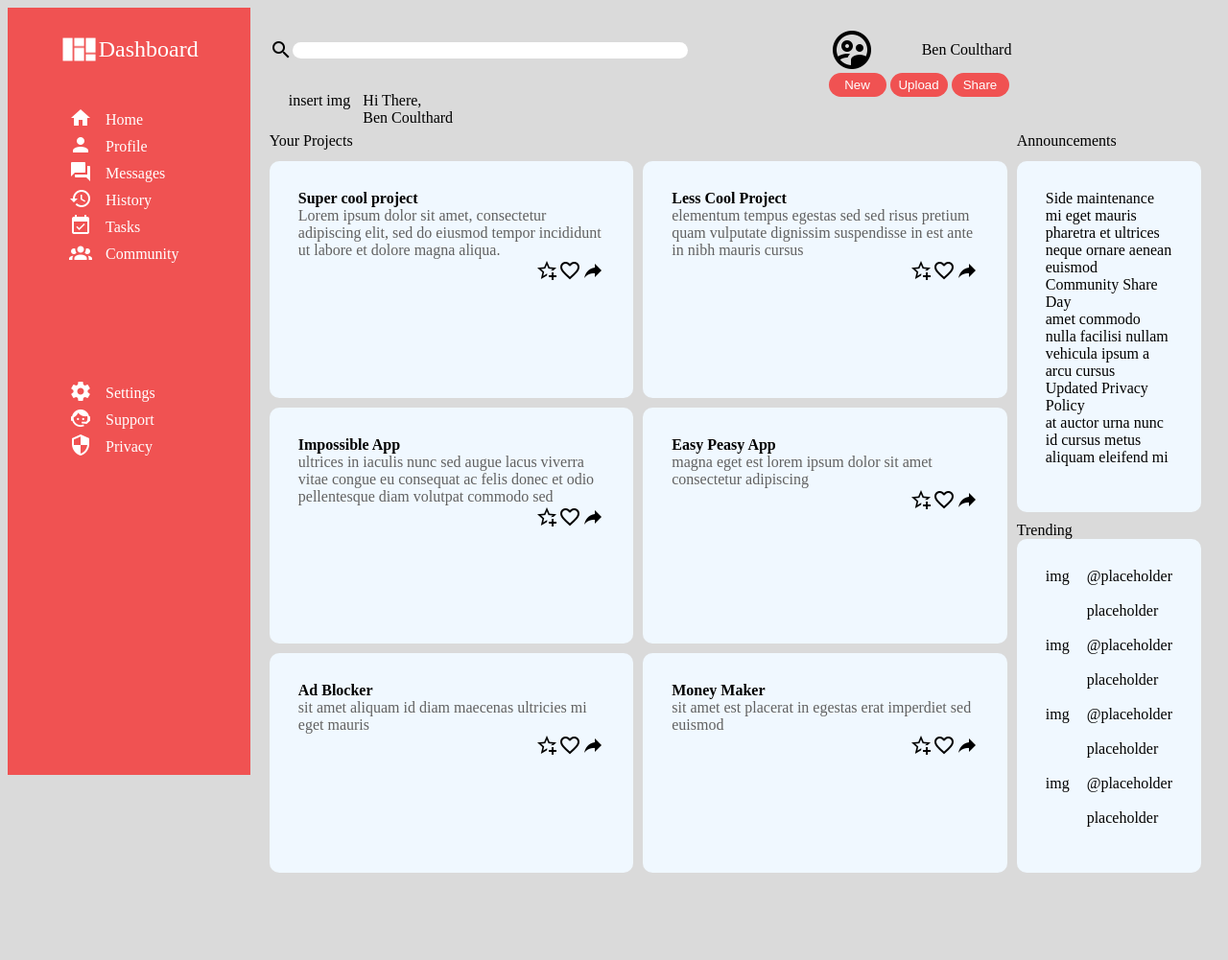
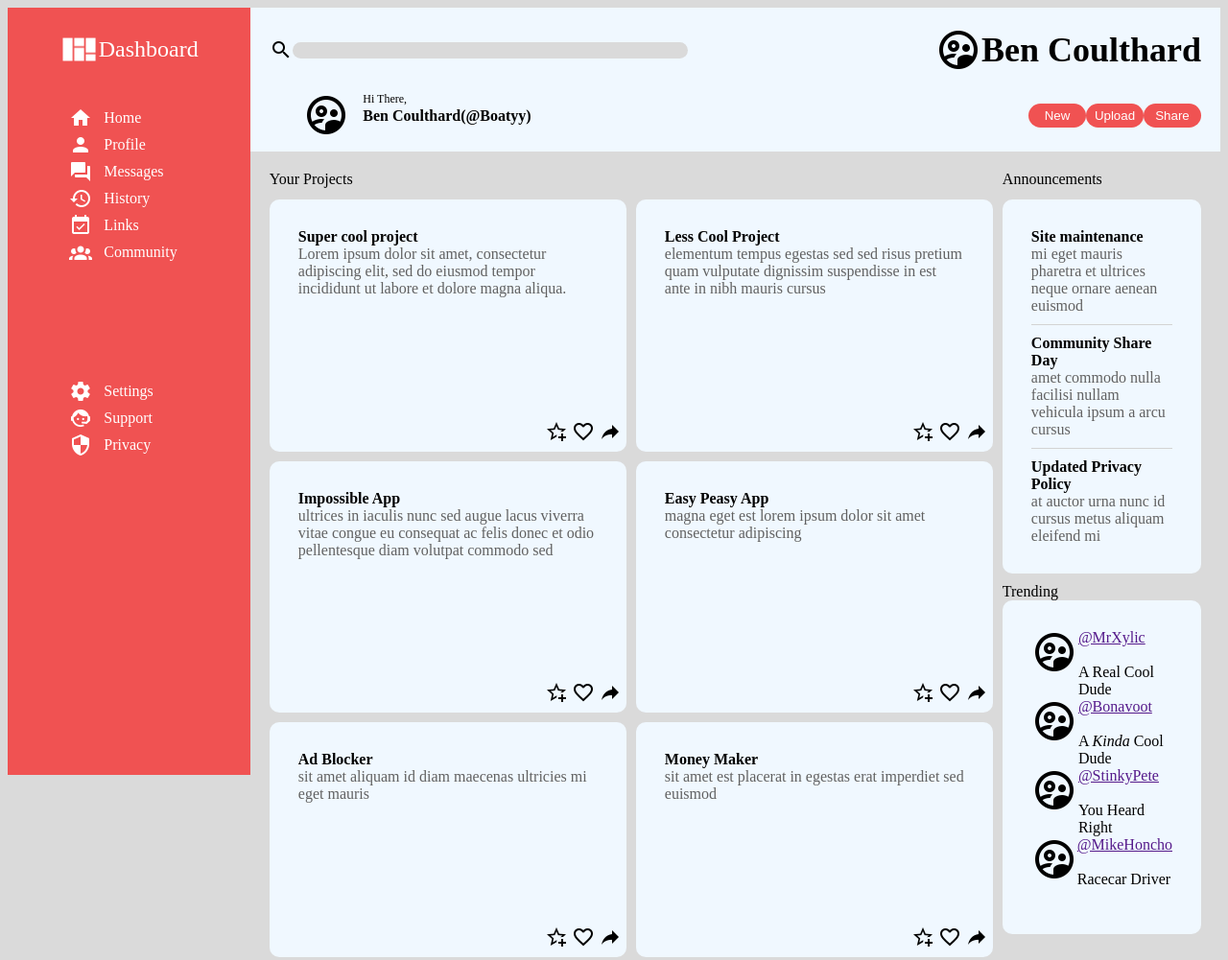
Before and after one commit to GitBoatyy/admin-dashboard, a plain HTML site: page index.html in a window 1280 px wide. Shown: the whole page at 96% size. Before the commit the page ends 938 px from the top, so only its background shows below. Drawn offline with Linux system fonts and the light colour scheme.

Commit message:
styling. unification.

```diff
--- a/index.html
+++ b/index.html
@@ -15,9 +15,9 @@
             Ben Coulthard
         </div>
         <div class="header-greet">
-            <div class="header-logo">insert img</div>
+            <div class="header-logo"><img src="./img/accountbig.png" alt=""></div>
             <div class="header-greet-hi">Hi There,</div>
-            <div class="header-greet-name">Ben Coulthard</div>
+            <div class="header-greet-name">Ben Coulthard(@Boatyy)</div>
         </div>
         <div class="header-control">
         <button>New</button>
@@ -34,27 +34,27 @@
             <div class="sidebar-links">
                 <ul class="top">
                     <img src="./img/home.png" alt="">
-                    <li>Home</li>
+                    <a href="">Home</a>
                     <img src="./img/account.png" alt="">
-                    <li>Profile</li>
+                    <a href="">Profile</a>
                     <img src="./img/forum.png" alt="">
-                    <li>Messages</li>
+                    <a href="">Messages</a>
                     <img src="./img/history.png" alt="">
-                    <li>History</li>
+                    <a href="">History</a>
                     <img src="./img/calendar-check.png" alt="">
-                    <li>Tasks</li>
+                    <a href="">Links</a>
                     <img src="./img/account-group.png" alt="">
-                    <li>Community</li>
+                    <a href="">Community</a>
                 </ul>
             </div>
             <div class="sidebar-links">
                 <ul class="bottom">
                     <img src="./img/cog.png" alt="">
-                    <li>Settings</li>
+                    <a href="">Settings</a>
                     <img src="./img/face-agent.png" alt="">
-                    <li>Support</li>
+                    <a href="">Support</a>
                     <img src="./img/security.png" alt="">
-                    <li>Privacy</li>
+                    <a href="">Privacy</a>
                 </ul>
             </div>
 
@@ -121,13 +121,15 @@
             </div>
             <div class="projects-container">
                 <div class=" announce-container">
-                    <div class="announce-topic">Side maintenance</div>
+                    <div class="announce-topic">Site maintenance</div>
                     <div class="announce-content">mi eget mauris pharetra et ultrices neque ornare aenean euismod</div>
                 </div>
+                <div class="announcement-border"></div>
                 <div class=" announce-container">
                     <div class="announce-topic">Community Share Day</div>
                     <div class="announce-content">amet commodo nulla facilisi nullam vehicula ipsum a arcu cursus</div>
                 </div>
+                <div class="announcement-border"></div>
                 <div class=" announce-container">
                     <div class="announce-topic">Updated Privacy Policy</div>
                     <div class="announce-content">at auctor urna nunc id cursus metus aliquam eleifend mi</div>
@@ -137,24 +139,24 @@
                 <div class="title"> Trending</div>
                 <div class="projects-container">
                     <div class="trending-link">
-                        <div class="trending-img"> img</div>
-                        <div class="trending-link">@placeholder</div>
-                        <div class="trending-desc">placeholder</div>
+                        <div class="trending-img"> <img src="./img/accountbig.png" alt=""></div>
+                        <div class="trending-link"><a href="">@MrXylic</a></div>
+                        <div class="trending-desc">A Real Cool Dude</div>
                     </div>
                     <div class="trending-link">
-                        <div class="trending-img"> img</div>
-                        <div class="trending-link">@placeholder</div>
-                        <div class="trending-desc">placeholder</div>
+                        <div class="trending-img"> <img src="./img/accountbig.png" alt=""></div>
+                        <div class="trending-link"><a href="">@Bonavoot</a></div>
+                        <div class="trending-desc">A <em> Kinda</em> Cool Dude</div>
                     </div>
                     <div class="trending-link">
-                        <div class="trending-img"> img</div>
-                        <div class="trending-link">@placeholder</div>
-                        <div class="trending-desc">placeholder</div>
+                        <div class="trending-img"> <img src="./img/accountbig.png" alt=""></div>
+                        <div class="trending-link"><a href="">@StinkyPete</a></div>
+                        <div class="trending-desc">You Heard Right</div>
                     </div>
                     <div class="trending-link">
-                        <div class="trending-img"> img</div>
-                        <div class="trending-link">@placeholder</div>
-                        <div class="trending-desc">placeholder</div>
+                        <div class="trending-img"> <img src="./img/accountbig.png" alt=""></div>
+                        <div class="trending-link"><a href="">@MikeHoncho</a></div>
+                        <div class="trending-desc">Racecar Driver</div>
                     </div>
                 </div>
             </div>
--- a/styles.css
+++ b/styles.css
@@ -3,7 +3,7 @@
 body{
     display: grid;
     grid-template-columns: 1fr 4fr;
-    grid-template-rows: 110px;
+    grid-template-rows: 150px;
     background-color: rgb(218, 218, 218);
 }
 
@@ -12,20 +12,33 @@ body{
     grid-column-end: 3;
     display: grid;
     grid-template-columns: 3fr 2fr;
-    grid-template-rows: 1fr 2fr;
+    grid-template-rows: auto;
     padding: 20px;
+    justify-content: center;
+    align-items: center;
+    background-color: aliceblue;
 }
 
 .header-greet{
     padding: 20px;
     display: grid;
     grid-template-columns: 1fr 6fr;
-    grid-template-rows: 1fr;
+    grid-template-rows: 1fr 2fr;
+}
+
+.header-greet-hi{
+font-size:12px;
+}
+
+.header-greet-name{
+    font-weight: bold;
 }
 
 .header-logo{
     grid-row-start: 1;
     grid-row-end: 3;
+    display: flex;
+    justify-content: center;
 }
 
 .header-search{
@@ -38,12 +51,20 @@ body{
     border: none;
     border-radius: 10px;
     width: 70%;
+    background-color: rgb(218, 218, 218);
 }
 
 .header-links{
-    display: grid;
-    grid-template-columns: 1fr 3fr;
-    justify-items: left;
+    display: flex;
+    justify-content: right;
+    align-items: center;
+    font-weight: bold;
+    font-size: 36px;
+}
+
+.header-control{
+    display: flex;
+    justify-content: right;
     align-items: center;
 }
 
@@ -54,6 +75,10 @@ button{
     border: none;
     height: 25px;
     width: 60px;
+}
+
+button:hover{
+    cursor: grab;
 }
 
 .sidebar{
@@ -81,8 +106,14 @@ button{
 ul{
     display: grid;
     grid-template-columns: 1fr 4fr;
+    align-items: center;
+    gap: 4px;
 }
 
+ul a{
+    color: white;
+    text-decoration: none;
+}
 
 
 .main-content-header{
@@ -121,6 +152,7 @@ ul{
     border-color: black;
     border-radius: 10px;
     background-color: aliceblue;
+    position: relative;
 }
 
 .project-name{
@@ -131,17 +163,33 @@ ul{
     color: rgb(97, 97, 97);
 }
 .project-links{
-    display: flex;
-    justify-content: right;
+    position: absolute;
+    bottom: 5px;
+    right: 5px;
     filter: invert(100%);
-    position: relative;
-    bottom: ;
+
 }
 
 .announcements{
 }
 
 .announce-container{
+}
+
+.announcement-border {
+    width: 100%;
+    height: 1px;
+    background-color: lightgray;
+    margin-top: 10px;
+    margin-bottom: 10px;
+}
+
+.announce-content{
+    color: rgb(97, 97, 97);
+}
+
+.announce-topic{
+    font-weight: bold;
 }
 
 .trending{
@@ -166,3 +214,7 @@ ul{
 li{
     padding: 5px;
 }
+
+div.img{
+    height: 24px;
+}
```
